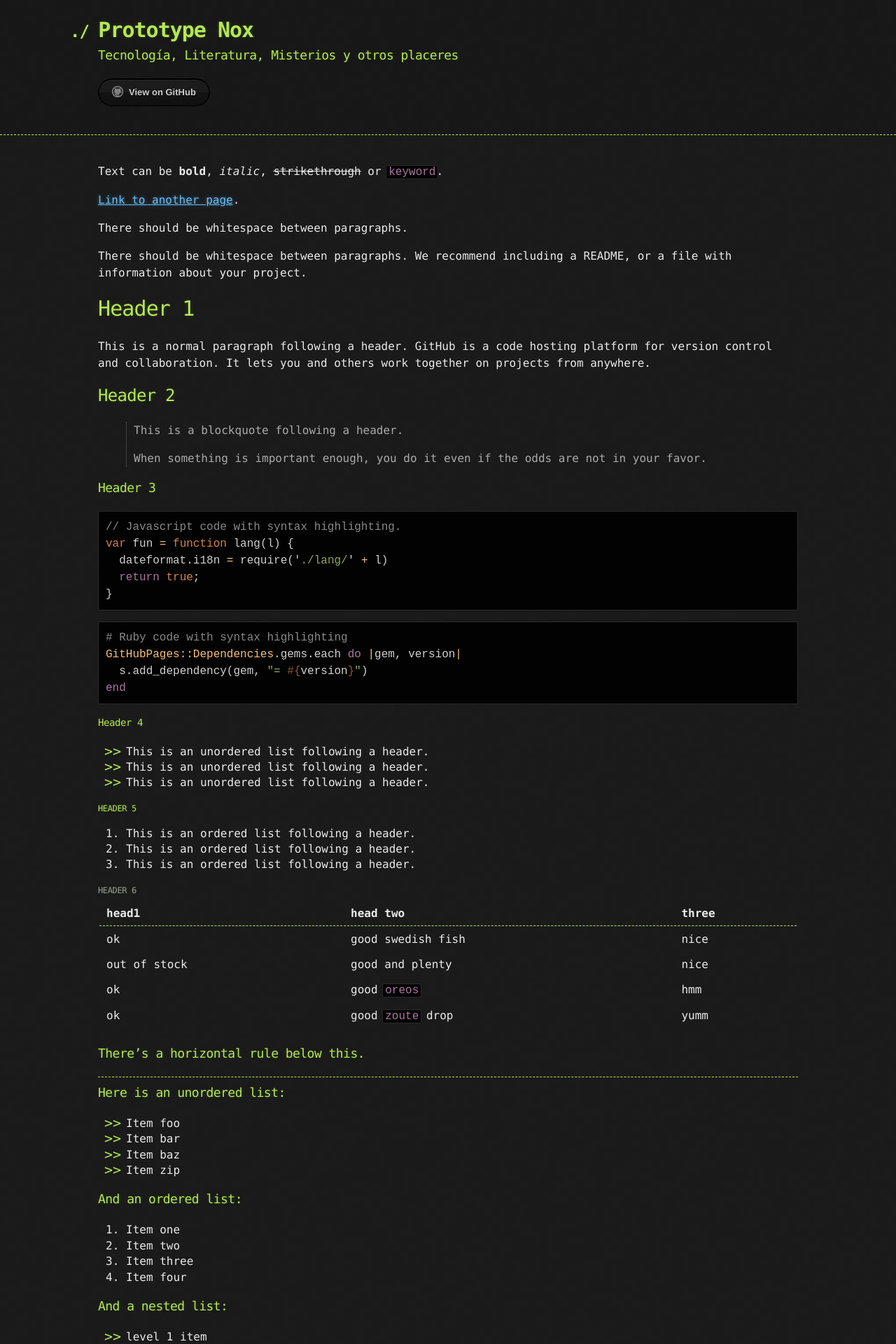
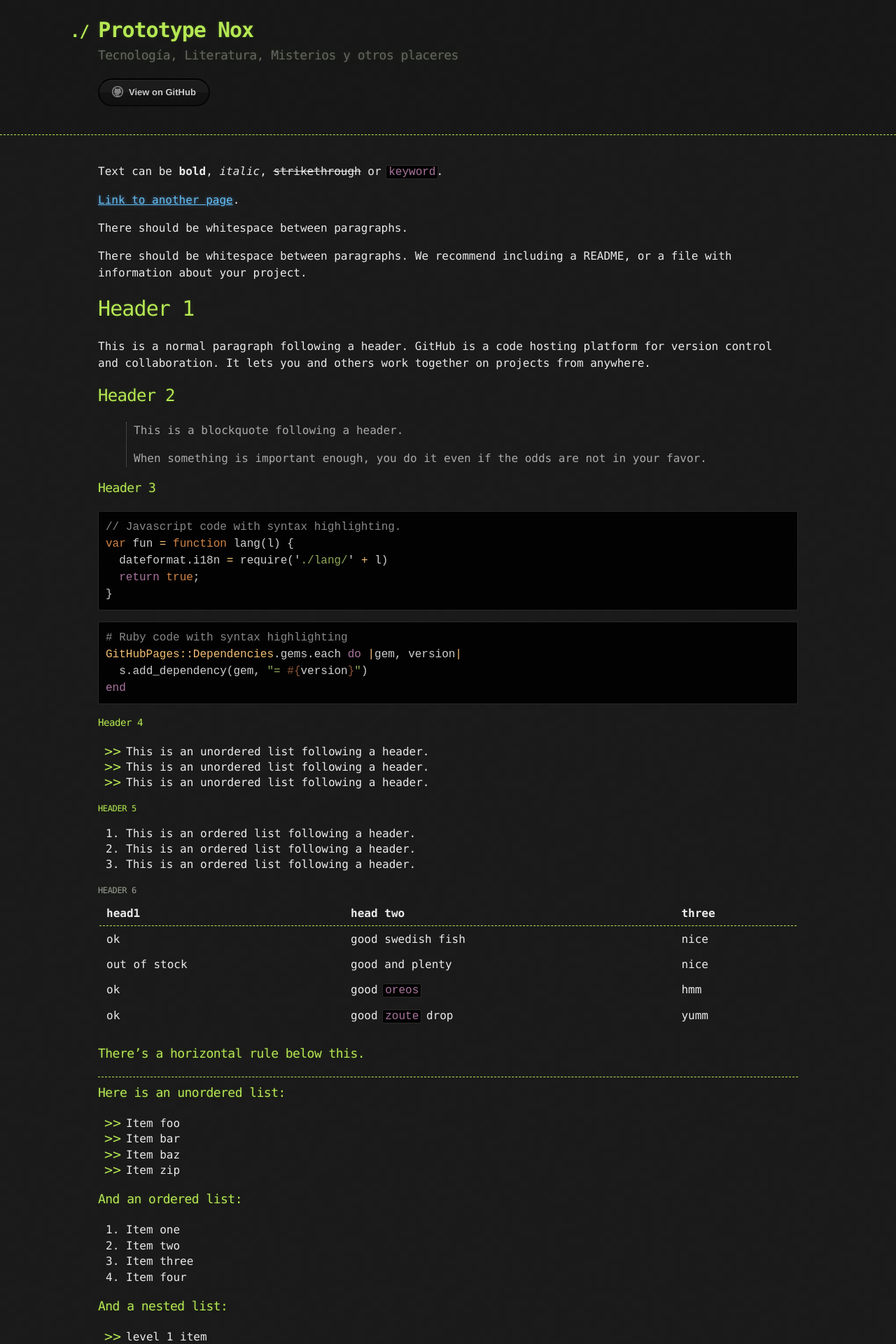
Before and after one commit to prototypenox/prototypenox.github.io, a Jekyll site: the page built from index.md, in a window 1280 px wide. Shown: the top 1920 px of the page at 70% size. Built offline with Jekyll 4.4.1, drawn with Linux system fonts in a browser that asks for light colours.

Commit message:
Update jekyll-theme-hacker.scss

```diff
--- a/_sass/jekyll-theme-hacker.scss
+++ b/_sass/jekyll-theme-hacker.scss
@@ -85,7 +85,7 @@ header h1:before {
 header h2 {
   font-size: 18px;
   font-weight: 300;
-  color: $conifer;//$header;
+  color: #666;
 }
 
 #downloads .btn {
```
